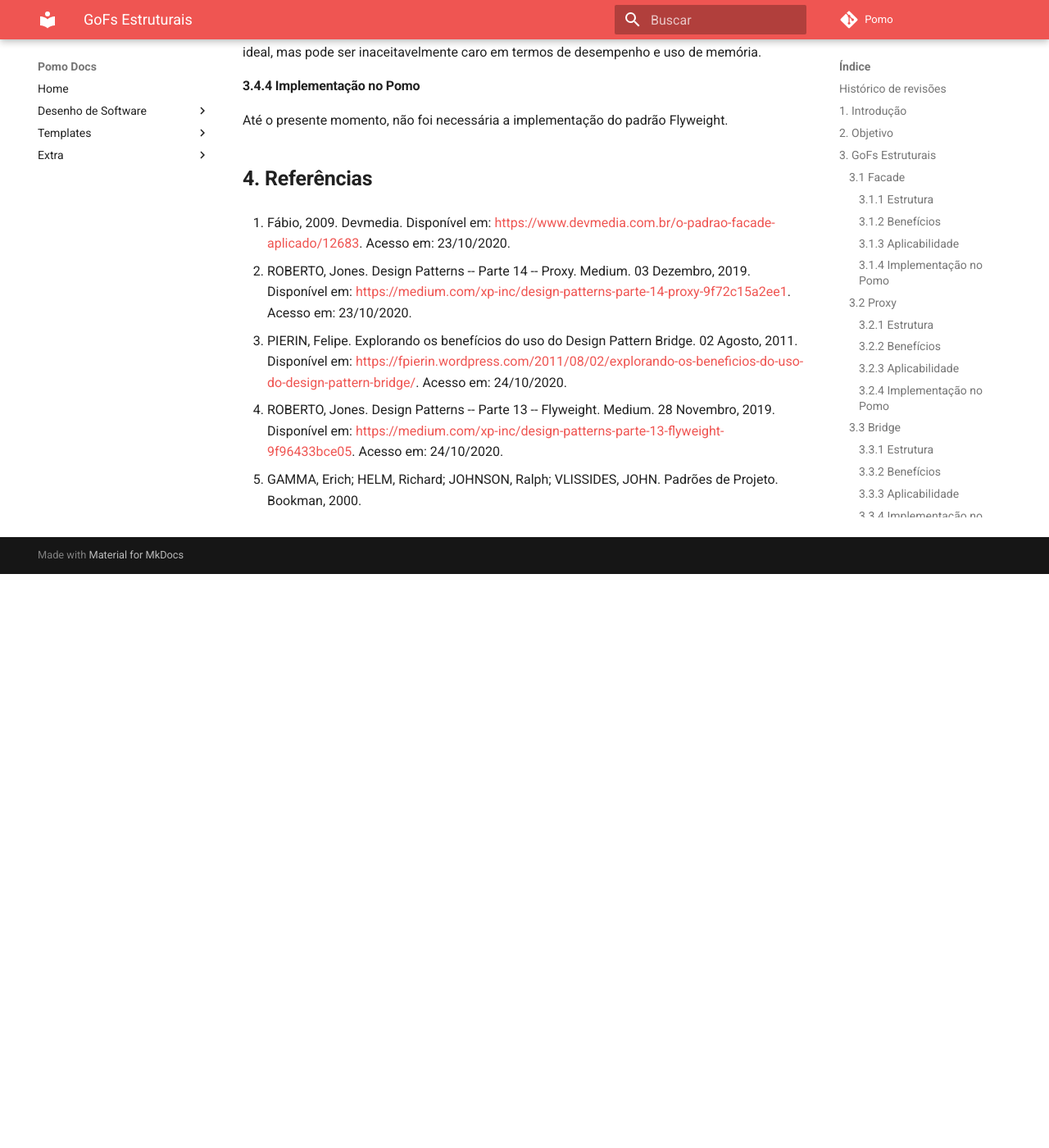
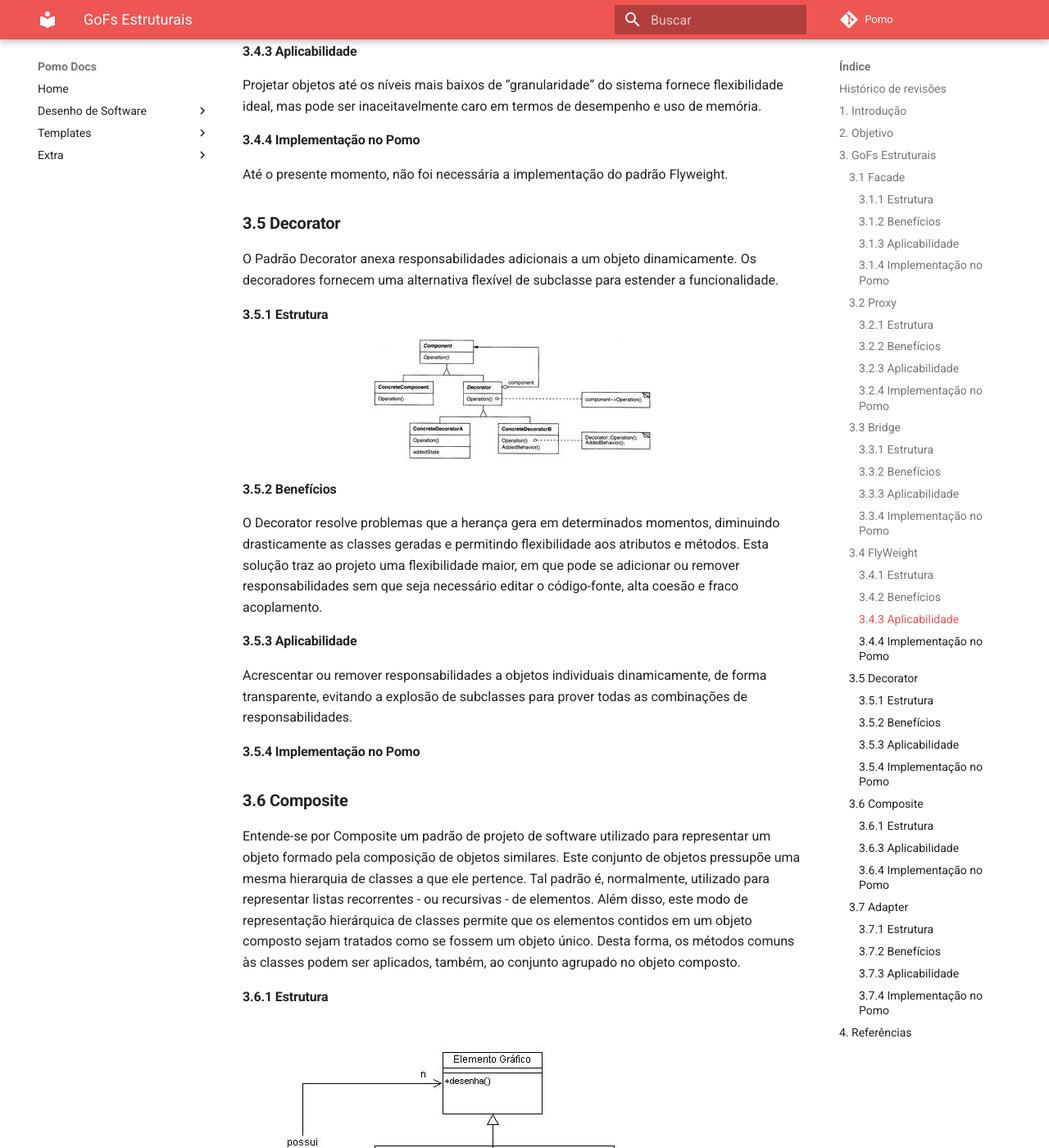
Before and after one commit to UnBArqDsw/2020.1_G6_Pomo, an MkDocs documentation site: the page built from docs/padrões-de-projeto/modulo3.3/gofs_estruturais.md, in a window 1280 px wide and 1400 px high, scrolled down 6290 px. Shown: the whole window at 82% size. Built offline with MkDocs 1.6.1 and Material for MkDocs 9.7.7, drawn with Linux system fonts in a browser that asks for light colours; comment, search, counter and statistics services are not loaded; before the commit the page ends 6990 px from its top, so only the background shows below that; some of the changed text lies outside the part shown.

Commit message:
[DOC] #29 Adicionando padroes estruturais

```diff
--- a/docs/padrões-de-projeto/modulo3.3/gofs_estruturais.md
+++ b/docs/padrões-de-projeto/modulo3.3/gofs_estruturais.md
@@ -9,6 +9,7 @@
 | 24/10/2020 | 1.2 | Adicionando Exemplo de utilização do Proxy | [Arthur Rodrigues](https://github.com/arthurarp)|
 | 24/10/2020 | 1.3 | Adicionando Conceitos dos padrões Bridge e Flyweight | [Arthur Rodrigues](https://github.com/arthurarp)|
 | 24/10/2020 | 1.4 | Adicionando Conceitos sobre padrões de projeto estruturais | [Arthur Rodrigues](https://github.com/arthurarp)|
+| 24/10/2020 | 1.5 | Adicionando Conceitos dos padrões Decorator, Composite e Adapter | [Marco Antônio](https://github.com/markinlimac)|
 
 ## **1. Introdução**
 Os padrões estruturais se preocupam com a forma como classes e objetos são compostos
@@ -127,6 +128,62 @@ Projetar objetos até os níveis mais baixos de “granularidade” do sistema f
 
 Até o presente momento, não foi necessária a implementação do padrão Flyweight.
 
+### **3.5 Decorator**
+
+O Padrão Decorator anexa responsabilidades adicionais a um objeto dinamicamente. Os decoradores fornecem uma alternativa flexível de subclasse para estender a funcionalidade.
+
+#### **3.5.1 Estrutura**
+
+![estrutura do decorator](/img/padroes/estruturais/decorator/Decorator.jpg)
+
+#### **3.5.2 Benefícios**
+
+O Decorator resolve problemas que a herança gera em determinados momentos, diminuindo drasticamente as classes geradas e permitindo flexibilidade aos atributos e métodos. Esta solução traz ao projeto uma flexibilidade maior, em que pode se adicionar ou remover responsabilidades sem que seja necessário editar o código-fonte, alta coesão e fraco acoplamento.
+
+#### **3.5.3 Aplicabilidade**
+
+Acrescentar ou remover responsabilidades a objetos individuais dinamicamente, de forma transparente, evitando a explosão de subclasses para prover todas as combinações de responsabilidades.
+
+#### **3.5.4 Implementação no Pomo**
+
+
+
+### **3.6 Composite**
+
+Entende-se por Composite um padrão de projeto de software utilizado para representar um objeto formado pela composição de objetos similares. Este conjunto de objetos pressupõe uma mesma hierarquia de classes a que ele pertence. Tal padrão é, normalmente, utilizado para representar listas recorrentes - ou recursivas - de elementos. Além disso, este modo de representação hierárquica de classes permite que os elementos contidos em um objeto composto sejam tratados como se fossem um objeto único. Desta forma, os métodos comuns às classes podem ser aplicados, também, ao conjunto agrupado no objeto composto.
+
+#### **3.6.1 Estrutura**
+
+![estrutura do composite](/img/padroes/estruturais/composite/composite.jpg)
+
+#### **3.6.3 Aplicabilidade**
+
+A intenção do padrão Composite é compor objetos em estruturas de árvore para representar hierarquia partes-todo.
+
+#### **3.6.4 Implementação no Pomo**
+
+
+
+### **3.7 Adapter**
+
+O padrão Adapter converte a interface de uma classe para outra interface que o cliente espera encontrar, "traduzindo" solicitações do formato requerido pelo usuário para o formato compatível com o a classe adaptee e as redirecionando. Dessa forma, o Adaptador permite que classes com interfaces incompatíveis trabalhem juntas.
+
+#### **3.7.1 Estrutura**
+
+![estrutura do composite](/img/padroes/estruturais/adapter/adapter.png)
+
+#### **3.7.2 Benefícios**
+
+É criado uma interface de modo que não seja necessario refazer toda uma estrutura ja existente, para fazer uma atualização.
+
+#### **3.7.3 Aplicabilidade**
+
+O adapter é usado quando se deseja utilizar uma classe existente, porém sua interface não corresponde à interface que se necessita, quando o desenvolvedor quiser criar classes reutilizáveis que cooperem com classes não-relacionadas ou não-previstas, ou seja, classes que não possuem necessariamente interfaces compatíveis.
+
+#### **3.7.4 Implementação no Pomo**
+
+
+
 ## **4. Referências**
 
 
```
Also changed, not shown: docs/img/padroes/estruturais/adapter/adapter.png (added), docs/img/padroes/estruturais/composite/composite.jpg (added), docs/img/padroes/estruturais/decorator/Decorator.jpg (added).
